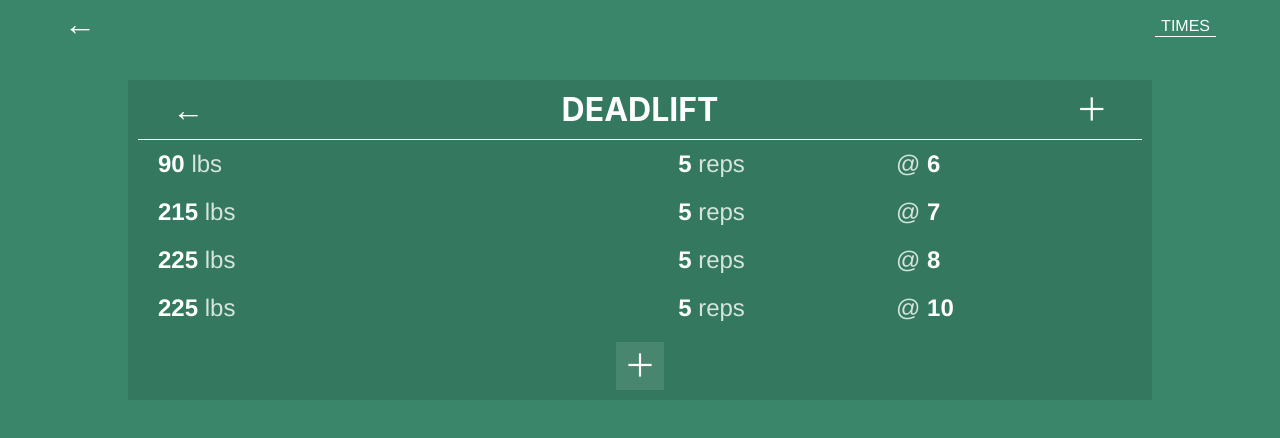
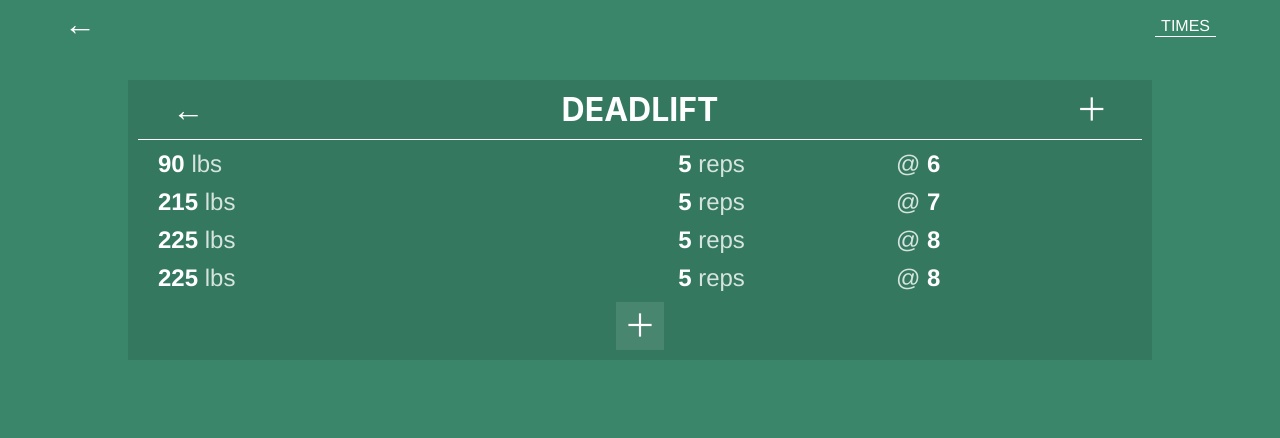
Before and after one commit to gainhad/workout-logger, a React (Create React App) app: page /workout in a window 1280 px wide. Shown: the top 438 px of the page. Built offline with nearby package versions, Linux system fonts and the light colour scheme.

Commit message:
let lift log expand with sets but stop at the right height

```diff
--- a/src/components/App.scss
+++ b/src/components/App.scss
@@ -164,10 +164,15 @@ h2 {
   display: grid;
   grid-template-columns: 3fr 3fr 2fr;
   place-items: center;
-  padding: 10px 0 10px 20px;
+  padding: 10px 0 0 20px;
   span {
     color: rgba(255, 255, 255, .8);
   }
+}
+
+#info-display {
+  max-height: 52vh;
+  overflow-y: auto;
 }
 
 .grid-right {
--- a/src/components/Workout.js
+++ b/src/components/Workout.js
@@ -17,7 +17,7 @@ const Workout = props => {
         { weight: 90, reps: 5, rpe: 6 },
         { weight: 215, reps: 5, rpe: 7 },
         { weight: 225, reps: 5, rpe: 8 },
-        { weight: 225, reps: 5, rpe: 10 }
+        { weight: 225, reps: 5, rpe: 8 }
       ]
     },
     {
```
